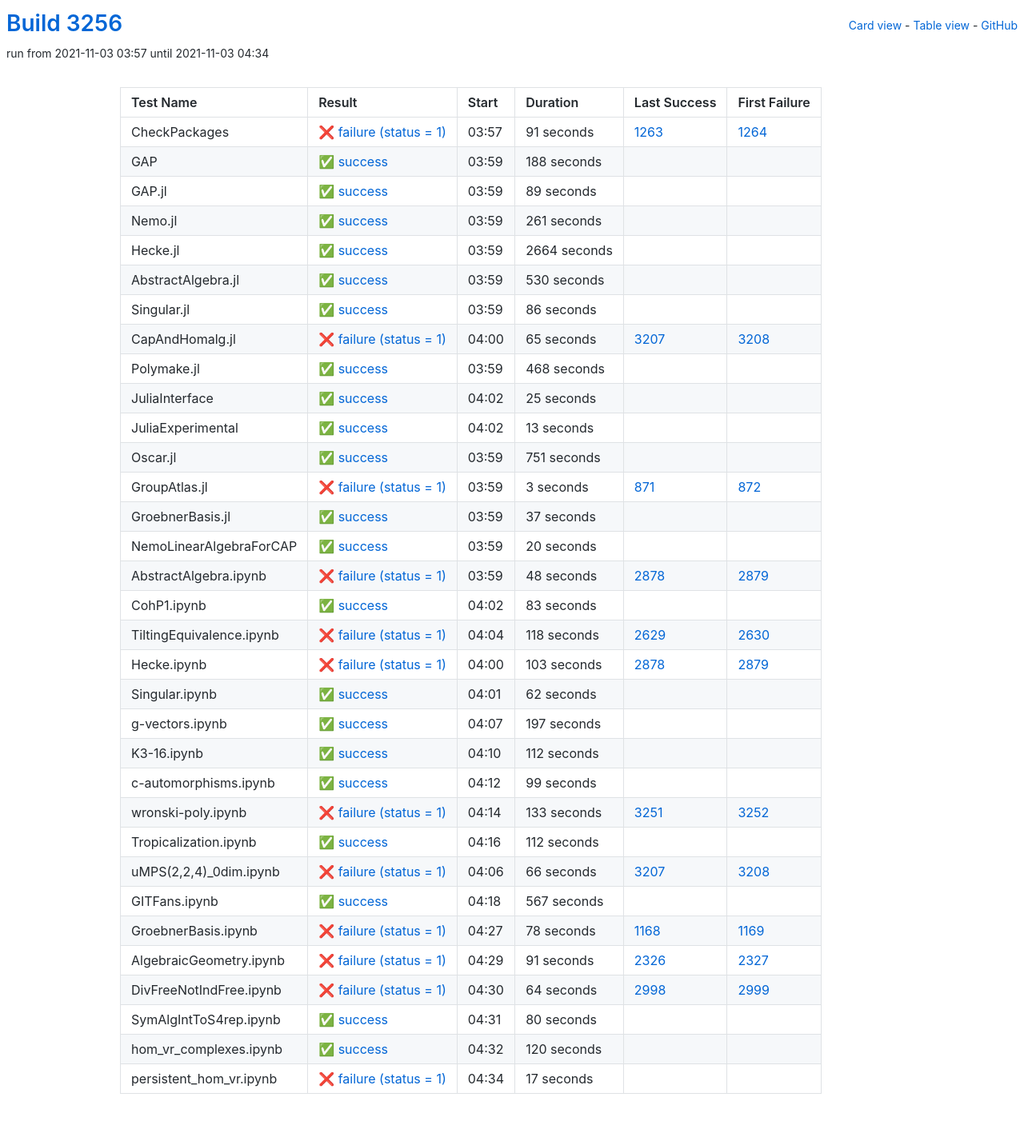
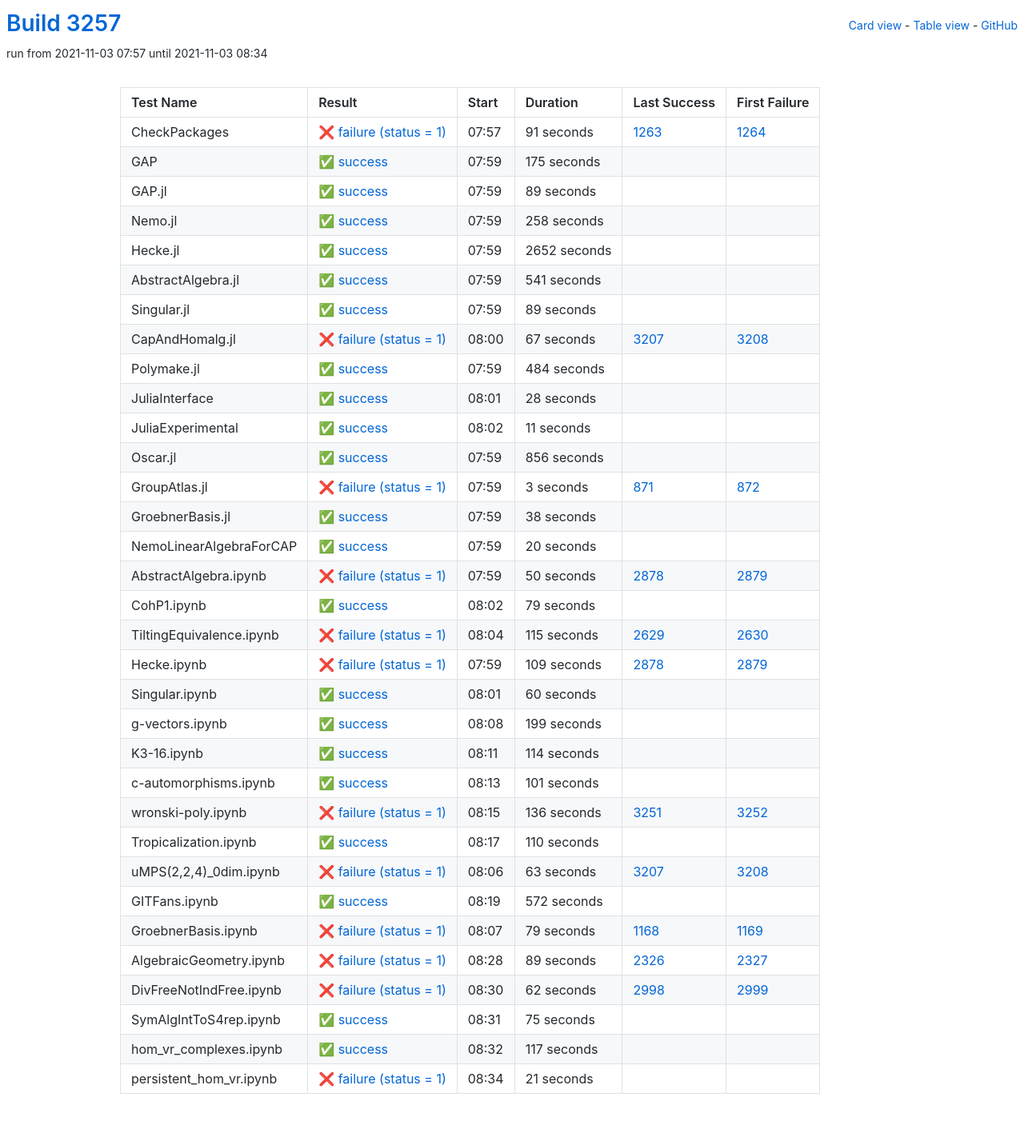
Before and after one commit to oscar-system/oscar-ci-status-stable, a Jekyll site: the page built from table.html, in a window 1280 px wide. Shown: the whole page at 80% size. Built offline with Jekyll 4.4.1, drawn with Linux system fonts in a browser that asks for light colours.

Commit message:
Build #3257

```diff
--- a/_data/ci.yml
+++ b/_data/ci.yml
@@ -1,6 +1,6 @@
 ---
-build: 3256
-build_url: https://oscarci.mathematik.uni-kl.de/job/oscar-stable/3256/
+build: 3257
+build_url: https://oscarci.mathematik.uni-kl.de/job/oscar-stable/3257/
 job: oscar-stable
 organization: oscar-system
 repo: oscar-ci-status-stable
@@ -8,8 +8,8 @@ repourl: https://github.com/oscar-system/oscar-ci-status-stable
 tests:
 - name: CheckPackages
   id: checkpackages
-  log: https://oscarci.mathematik.uni-kl.de/job/oscar-stable/3256/artifact/logs/build-3256/CheckPackages.log
-  start: 2021-11-03 03:57
+  log: https://oscarci.mathematik.uni-kl.de/job/oscar-stable/3257/artifact/logs/build-3257/CheckPackages.log
+  start: 2021-11-03 07:57
   success: false
   exitcode: 1
   status: failure
@@ -20,20 +20,20 @@ tests:
   first_failure_url: https://oscarci.mathematik.uni-kl.de/job/oscar-stable/1264/
 - name: GAP
   id: gap
-  log: https://oscarci.mathematik.uni-kl.de/job/oscar-stable/3256/artifact/logs/build-3256/GAP.log
-  start: 2021-11-03 03:59
+  log: https://oscarci.mathematik.uni-kl.de/job/oscar-stable/3257/artifact/logs/build-3257/GAP.log
+  start: 2021-11-03 07:59
   success: true
   exitcode: 0
   status: success
-  duration: 188
+  duration: 175
   last_success: false
   last_success_url:
   first_failure: false
   first_failure_url:
 - name: GAP.jl
   id: gap-jl
-  log: https://oscarci.mathematik.uni-kl.de/job/oscar-stable/3256/artifact/logs/build-3256/GAP.jl.log
-  start: 2021-11-03 03:59
+  log: https://oscarci.mathematik.uni-kl.de/job/oscar-stable/3257/artifact/logs/build-3257/GAP.jl.log
+  start: 2021-11-03 07:59
   success: true
   exitcode: 0
   status: success
@@ -44,116 +44,116 @@ tests:
   first_failure_url:
 - name: Nemo.jl
   id: nemo-jl
-  log: https://oscarci.mathematik.uni-kl.de/job/oscar-stable/3256/artifact/logs/build-3256/Nemo.jl.log
-  start: 2021-11-03 03:59
+  log: https://oscarci.mathematik.uni-kl.de/job/oscar-stable/3257/artifact/logs/build-3257/Nemo.jl.log
+  start: 2021-11-03 07:59
   success: true
   exitcode: 0
   status: success
-  duration: 261
+  duration: 258
   last_success: false
   last_success_url:
   first_failure: false
   first_failure_url:
 - name: Hecke.jl
   id: hecke-jl
-  log: https://oscarci.mathematik.uni-kl.de/job/oscar-stable/3256/artifact/logs/build-3256/Hecke.jl.log
-  start: 2021-11-03 03:59
+  log: https://oscarci.mathematik.uni-kl.de/job/oscar-stable/3257/artifact/logs/build-3257/Hecke.jl.log
+  start: 2021-11-03 07:59
   success: true
   exitcode: 0
   status: success
-  duration: 2664
+  duration: 2652
   last_success: false
   last_success_url:
   first_failure: false
   first_failure_url:
 - name: AbstractAlgebra.jl
   id: abstractalgebra-jl
-  log: https://oscarci.mathematik.uni-kl.de/job/oscar-stable/3256/artifact/logs/build-3256/AbstractAlgebra.jl.log
-  start: 2021-11-03 03:59
+  log: https://oscarci.mathematik.uni-kl.de/job/oscar-stable/3257/artifact/logs/build-3257/AbstractAlgebra.jl.log
+  start: 2021-11-03 07:59
   success: true
   exitcode: 0
   status: success
-  duration: 530
+  duration: 541
   last_success: false
   last_success_url:
   first_failure: false
   first_failure_url:
 - name: Singular.jl
   id: singular-jl
-  log: https://oscarci.mathematik.uni-kl.de/job/oscar-stable/3256/artifact/logs/build-3256/Singular.jl.log
-  start: 2021-11-03 03:59
+  log: https://oscarci.mathematik.uni-kl.de/job/oscar-stable/3257/artifact/logs/build-3257/Singular.jl.log
+  start: 2021-11-03 07:59
   success: true
   exitcode: 0
   status: success
-  duration: 86
+  duration: 89
   last_success: false
   last_success_url:
   first_failure: false
   first_failure_url:
 - name: CapAndHomalg.jl
   id: capandhomalg-jl
-  log: https://oscarci.mathematik.uni-kl.de/job/oscar-stable/3256/artifact/logs/build-3256/CapAndHomalg.jl.log
-  start: 2021-11-03 04:00
+  log: https://oscarci.mathematik.uni-kl.de/job/oscar-stable/3257/artifact/logs/build-3257/CapAndHomalg.jl.log
+  start: 2021-11-03 08:00
   success: false
   exitcode: 1
   status: failure
-  duration: 65
+  duration: 67
   last_success: 3207
   last_success_url: https://oscarci.mathematik.uni-kl.de/job/oscar-stable/3207/
   first_failure: 3208
   first_failure_url: https://oscarci.mathematik.uni-kl.de/job/oscar-stable/3208/
 - name: Polymake.jl
   id: polymake-jl
-  log: https://oscarci.mathematik.uni-kl.de/job/oscar-stable/3256/artifact/logs/build-3256/Polymake.jl.log
-  start: 2021-11-03 03:59
+  log: https://oscarci.mathematik.uni-kl.de/job/oscar-stable/3257/artifact/logs/build-3257/Polymake.jl.log
+  start: 2021-11-03 07:59
   success: true
   exitcode: 0
   status: success
-  duration: 468
+  duration: 484
   last_success: false
   last_success_url:
   first_failure: false
   first_failure_url:
 - name: JuliaInterface
   id: juliainterface
-  log: https://oscarci.mathematik.uni-kl.de/job/oscar-stable/3256/artifact/logs/build-3256/JuliaInterface.log
-  start: 2021-11-03 04:02
+  log: https://oscarci.mathematik.uni-kl.de/job/oscar-stable/3257/artifact/logs/build-3257/JuliaInterface.log
+  start: 2021-11-03 08:01
   success: true
   exitcode: 0
   status: success
-  duration: 25
+  duration: 28
   last_success: false
   last_success_url:
   first_failure: false
   first_failure_url:
 - name: JuliaExperimental
   id: juliaexperimental
-  log: https://oscarci.mathematik.uni-kl.de/job/oscar-stable/3256/artifact/logs/build-3256/JuliaExperimental.log
-  start: 2021-11-03 04:02
+  log: https://oscarci.mathematik.uni-kl.de/job/oscar-stable/3257/artifact/logs/build-3257/JuliaExperimental.log
+  start: 2021-11-03 08:02
   success: true
   exitcode: 0
   status: success
-  duration: 13
+  duration: 11
   last_success: false
   last_success_url:
   first_failure: false
   first_failure_url:
 - name: Oscar.jl
   id: oscar-jl
-  log: https://oscarci.mathematik.uni-kl.de/job/oscar-stable/3256/artifact/logs/build-3256/Oscar.jl.log
-  start: 2021-11-03 03:59
+  log: https://oscarci.mathematik.uni-kl.de/job/oscar-stable/3257/artifact/logs/build-3257/Oscar.jl.log
+  start: 2021-11-03 07:59
   success: true
   exitcode: 0
   status: success
-  duration: 751
+  duration: 856
   last_success: false
   last_success_url:
   first_failure: false
   first_failure_url:
 - name: GroupAtlas.jl
   id: groupatlas-jl
-  log: https://oscarci.mathematik.uni-kl.de/job/oscar-stable/3256/artifact/logs/build-3256/GroupAtlas.jl.log
-  start: 2021-11-03 03:59
+  log: https://oscarci.mathematik.uni-kl.de/job/oscar-stable/3257/artifact/logs/build-3257/GroupAtlas.jl.log
+  start: 2021-11-03 07:59
   success: false
   exitcode: 1
   status: failure
@@ -164,20 +164,20 @@ tests:
   first_failure_url: https://oscarci.mathematik.uni-kl.de/job/oscar-stable/872/
 - name: GroebnerBasis.jl
   id: groebnerbasis-jl
-  log: https://oscarci.mathematik.uni-kl.de/job/oscar-stable/3256/artifact/logs/build-3256/GroebnerBasis.jl.log
-  start: 2021-11-03 03:59
+  log: https://oscarci.mathematik.uni-kl.de/job/oscar-stable/3257/artifact/logs/build-3257/GroebnerBasis.jl.log
+  start: 2021-11-03 07:59
   success: true
   exitcode: 0
   status: success
-  duration: 37
+  duration: 38
   last_success: false
   last_success_url:
   first_failure: false
   first_failure_url:
 - name: NemoLinearAlgebraForCAP
   id: nemolinearalgebraforcap
-  log: https://oscarci.mathematik.uni-kl.de/job/oscar-stable/3256/artifact/logs/build-3256/NemoLinearAlgebraForCAP.log
-  start: 2021-11-03 03:59
+  log: https://oscarci.mathematik.uni-kl.de/job/oscar-stable/3257/artifact/logs/build-3257/NemoLinearAlgebraForCAP.log
+  start: 2021-11-03 07:59
   success: true
   exitcode: 0
   status: success
@@ -188,216 +188,216 @@ tests:
   first_failure_url:
 - name: AbstractAlgebra.ipynb
   id: abstractalgebra-ipynb
-  log: https://oscarci.mathematik.uni-kl.de/job/oscar-stable/3256/artifact/logs/build-3256/AbstractAlgebra.ipynb.log
-  start: 2021-11-03 03:59
+  log: https://oscarci.mathematik.uni-kl.de/job/oscar-stable/3257/artifact/logs/build-3257/AbstractAlgebra.ipynb.log
+  start: 2021-11-03 07:59
   success: false
   exitcode: 1
   status: failure
-  duration: 48
+  duration: 50
   last_success: 2878
   last_success_url: https://oscarci.mathematik.uni-kl.de/job/oscar-stable/2878/
   first_failure: 2879
   first_failure_url: https://oscarci.mathematik.uni-kl.de/job/oscar-stable/2879/
 - name: CohP1.ipynb
   id: cohp1-ipynb
-  log: https://oscarci.mathematik.uni-kl.de/job/oscar-stable/3256/artifact/logs/build-3256/CohP1.ipynb.log
-  start: 2021-11-03 04:02
+  log: https://oscarci.mathematik.uni-kl.de/job/oscar-stable/3257/artifact/logs/build-3257/CohP1.ipynb.log
+  start: 2021-11-03 08:02
   success: true
   exitcode: 0
   status: success
-  duration: 83
+  duration: 79
   last_success: false
   last_success_url:
   first_failure: false
   first_failure_url:
 - name: TiltingEquivalence.ipynb
   id: tiltingequivalence-ipynb
-  log: https://oscarci.mathematik.uni-kl.de/job/oscar-stable/3256/artifact/logs/build-3256/TiltingEquivalence.ipynb.log
-  start: 2021-11-03 04:04
+  log: https://oscarci.mathematik.uni-kl.de/job/oscar-stable/3257/artifact/logs/build-3257/TiltingEquivalence.ipynb.log
+  start: 2021-11-03 08:04
   success: false
   exitcode: 1
   status: failure
-  duration: 118
+  duration: 115
   last_success: 2629
   last_success_url: https://oscarci.mathematik.uni-kl.de/job/oscar-stable/2629/
   first_failure: 2630
   first_failure_url: https://oscarci.mathematik.uni-kl.de/job/oscar-stable/2630/
 - name: Hecke.ipynb
   id: hecke-ipynb
-  log: https://oscarci.mathematik.uni-kl.de/job/oscar-stable/3256/artifact/logs/build-3256/Hecke.ipynb.log
-  start: 2021-11-03 04:00
+  log: https://oscarci.mathematik.uni-kl.de/job/oscar-stable/3257/artifact/logs/build-3257/Hecke.ipynb.log
+  start: 2021-11-03 07:59
   success: false
   exitcode: 1
   status: failure
-  duration: 103
+  duration: 109
   last_success: 2878
   last_success_url: https://oscarci.mathematik.uni-kl.de/job/oscar-stable/2878/
   first_failure: 2879
   first_failure_url: https://oscarci.mathematik.uni-kl.de/job/oscar-stable/2879/
 - name: Singular.ipynb
   id: singular-ipynb
-  log: https://oscarci.mathematik.uni-kl.de/job/oscar-stable/3256/artifact/logs/build-3256/Singular.ipynb.log
-  start: 2021-11-03 04:01
+  log: https://oscarci.mathematik.uni-kl.de/job/oscar-stable/3257/artifact/logs/build-3257/Singular.ipynb.log
+  start: 2021-11-03 08:01
   success: true
   exitcode: 0
   status: success
-  duration: 62
+  duration: 60
   last_success: false
   last_success_url:
   first_failure: false
   first_failure_url:
 - name: g-vectors.ipynb
   id: g-vectors-ipynb
-  log: https://oscarci.mathematik.uni-kl.de/job/oscar-stable/3256/artifact/logs/build-3256/g-vectors.ipynb.log
-  start: 2021-11-03 04:07
+  log: https://oscarci.mathematik.uni-kl.de/job/oscar-stable/3257/artifact/logs/build-3257/g-vectors.ipynb.log
+  start: 2021-11-03 08:08
   success: true
   exitcode: 0
   status: success
-  duration: 197
+  duration: 199
   last_success: false
   last_success_url:
   first_failure: false
   first_failure_url:
 - name: K3-16.ipynb
   id: k3-16-ipynb
-  log: https://oscarci.mathematik.uni-kl.de/job/oscar-stable/3256/artifact/logs/build-3256/K3-16.ipynb.log
-  start: 2021-11-03 04:10
+  log: https://oscarci.mathematik.uni-kl.de/job/oscar-stable/3257/artifact/logs/build-3257/K3-16.ipynb.log
+  start: 2021-11-03 08:11
   success: true
   exitcode: 0
   status: success
-  duration: 112
+  duration: 114
   last_success: false
   last_success_url:
   first_failure: false
   first_failure_url:
 - name: c-automorphisms.ipynb
   id: c-automorphisms-ipynb
-  log: https://oscarci.mathematik.uni-kl.de/job/oscar-stable/3256/artifact/logs/build-3256/c-automorphisms.ipynb.log
-  start: 2021-11-03 04:12
+  log: https://oscarci.mathematik.uni-kl.de/job/oscar-stable/3257/artifact/logs/build-3257/c-automorphisms.ipynb.log
+  start: 2021-11-03 08:13
   success: true
   exitcode: 0
   status: success
-  duration: 99
+  duration: 101
   last_success: false
   last_success_url:
   first_failure: false
   first_failure_url:
 - name: wronski-poly.ipynb
   id: wronski-poly-ipynb
-  log: https://oscarci.mathematik.uni-kl.de/job/oscar-stable/3256/artifact/logs/build-3256/wronski-poly.ipynb.log
-  start: 2021-11-03 04:14
+  log: https://oscarci.mathematik.uni-kl.de/job/oscar-stable/3257/artifact/logs/build-3257/wronski-poly.ipynb.log
+  start: 2021-11-03 08:15
   success: false
   exitcode: 1
   status: failure
-  duration: 133
+  duration: 136
   last_success: 3251
   last_success_url: https://oscarci.mathematik.uni-kl.de/job/oscar-stable/3251/
   first_failure: 3252
   first_failure_url: https://oscarci.mathematik.uni-kl.de/job/oscar-stable/3252/
 - name: Tropicalization.ipynb
   id: tropicalization-ipynb
-  log: https://oscarci.mathematik.uni-kl.de/job/oscar-stable/3256/artifact/logs/build-3256/Tropicalization.ipynb.log
-  start: 2021-11-03 04:16
+  log: https://oscarci.mathematik.uni-kl.de/job/oscar-stable/3257/artifact/logs/build-3257/Tropicalization.ipynb.log
+  start: 2021-11-03 08:17
   success: true
   exitcode: 0
   status: success
-  duration: 112
+  duration: 110
   last_success: false
   last_success_url:
   first_failure: false
   first_failure_url:
 - name: uMPS(2,2,4)_0dim.ipynb
   id: umps-2-2-4-0dim-ipynb
-  log: https://oscarci.mathematik.uni-kl.de/job/oscar-stable/3256/artifact/logs/build-3256/uMPS-2-2-4-_0dim.ipynb.log
-  start: 2021-11-03 04:06
+  log: https://oscarci.mathematik.uni-kl.de/job/oscar-stable/3257/artifact/logs/build-3257/uMPS-2-2-4-_0dim.ipynb.log
+  start: 2021-11-03 08:06
   success: false
   exitcode: 1
   status: failure
-  duration: 66
+  duration: 63
   last_success: 3207
   last_success_url: https://oscarci.mathematik.uni-kl.de/job/oscar-stable/3207/
   first_failure: 3208
   first_failure_url: https://oscarci.mathematik.uni-kl.de/job/oscar-stable/3208/
 - name: GITFans.ipynb
   id: gitfans-ipynb
-  log: https://oscarci.mathematik.uni-kl.de/job/oscar-stable/3256/artifact/logs/build-3256/GITFans.ipynb.log
-  start: 2021-11-03 04:18
+  log: https://oscarci.mathematik.uni-kl.de/job/oscar-stable/3257/artifact/logs/build-3257/GITFans.ipynb.log
+  start: 2021-11-03 08:19
   success: true
   exitcode: 0
   status: success
-  duration: 567
+  duration: 572
   last_success: false
   last_success_url:
   first_failure: false
   first_failure_url:
 - name: GroebnerBasis.ipynb
   id: groebnerbasis-ipynb
-  log: https://oscarci.mathematik.uni-kl.de/job/oscar-stable/3256/artifact/logs/build-3256/GroebnerBasis.ipynb.log
-  start: 2021-11-03 04:27
+  log: https://oscarci.mathematik.uni-kl.de/job/oscar-stable/3257/artifact/logs/build-3257/GroebnerBasis.ipynb.log
+  start: 2021-11-03 08:07
   success: false
   exitcode: 1
   status: failure
-  duration: 78
+  duration: 79
   last_success: 1168
   last_success_url: https://oscarci.mathematik.uni-kl.de/job/oscar-stable/1168/
   first_failure: 1169
   first_failure_url: https://oscarci.mathematik.uni-kl.de/job/oscar-stable/1169/
 - name: AlgebraicGeometry.ipynb
   id: algebraicgeometry-ipynb
-  log: https://oscarci.mathematik.uni-kl.de/job/oscar-stable/3256/artifact/logs/build-3256/AlgebraicGeometry.ipynb.log
-  start: 2021-11-03 04:29
+  log: https://oscarci.mathematik.uni-kl.de/job/oscar-stable/3257/artifact/logs/build-3257/AlgebraicGeometry.ipynb.log
+  start: 2021-11-03 08:28
   success: false
   exitcode: 1
   status: failure
-  duration: 91
+  duration: 89
   last_success: 2326
   last_success_url: https://oscarci.mathematik.uni-kl.de/job/oscar-stable/2326/
   first_failure: 2327
   first_failure_url: https://oscarci.mathematik.uni-kl.de/job/oscar-stable/2327/
 - name: DivFreeNotIndFree.ipynb
   id: divfreenotindfree-ipynb
-  log: https://oscarci.mathematik.uni-kl.de/job/oscar-stable/3256/artifact/logs/build-3256/DivFreeNotIndFree.ipynb.log
-  start: 2021-11-03 04:30
+  log: https://oscarci.mathematik.uni-kl.de/job/oscar-stable/3257/artifact/logs/build-3257/DivFreeNotIndFree.ipynb.log
+  start: 2021-11-03 08:30
   success: false
   exitcode: 1
   status: failure
-  duration: 64
+  duration: 62
   last_success: 2998
   last_success_url: https://oscarci.mathematik.uni-kl.de/job/oscar-stable/2998/
   first_failure: 2999
   first_failure_url: https://oscarci.mathematik.uni-kl.de/job/oscar-stable/2999/
 - name: SymAlgIntToS4rep.ipynb
   id: symalginttos4rep-ipynb
-  log: https://oscarci.mathematik.uni-kl.de/job/oscar-stable/3256/artifact/logs/build-3256/SymAlgIntToS4rep.ipynb.log
-  start: 2021-11-03 04:31
+  log: https://oscarci.mathematik.uni-kl.de/job/oscar-stable/3257/artifact/logs/build-3257/SymAlgIntToS4rep.ipynb.log
+  start: 2021-11-03 08:31
   success: true
   exitcode: 0
   status: success
-  duration: 80
+  duration: 75
   last_success: false
   last_success_url:
   first_failure: false
   first_failure_url:
 - name: hom_vr_complexes.ipynb
   id: hom-vr-complexes-ipynb
-  log: https://oscarci.mathematik.uni-kl.de/job/oscar-stable/3256/artifact/logs/build-3256/hom_vr_complexes.ipynb.log
-  start: 2021-11-03 04:32
+  log: https://oscarci.mathematik.uni-kl.de/job/oscar-stable/3257/artifact/logs/build-3257/hom_vr_complexes.ipynb.log
+  start: 2021-11-03 08:32
   success: true
   exitcode: 0
   status: success
-  duration: 120
+  duration: 117
   last_success: false
   last_success_url:
   first_failure: false
   first_failure_url:
 - name: persistent_hom_vr.ipynb
   id: persistent-hom-vr-ipynb
-  log: https://oscarci.mathematik.uni-kl.de/job/oscar-stable/3256/artifact/logs/build-3256/persistent_hom_vr.ipynb.log
-  start: 2021-11-03 04:34
+  log: https://oscarci.mathematik.uni-kl.de/job/oscar-stable/3257/artifact/logs/build-3257/persistent_hom_vr.ipynb.log
+  start: 2021-11-03 08:34
   success: false
   exitcode: 1
   status: failure
-  duration: 17
+  duration: 21
   last_success: false
   last_success_url:
   first_failure: false
```
Also changed, not shown: README.md.
